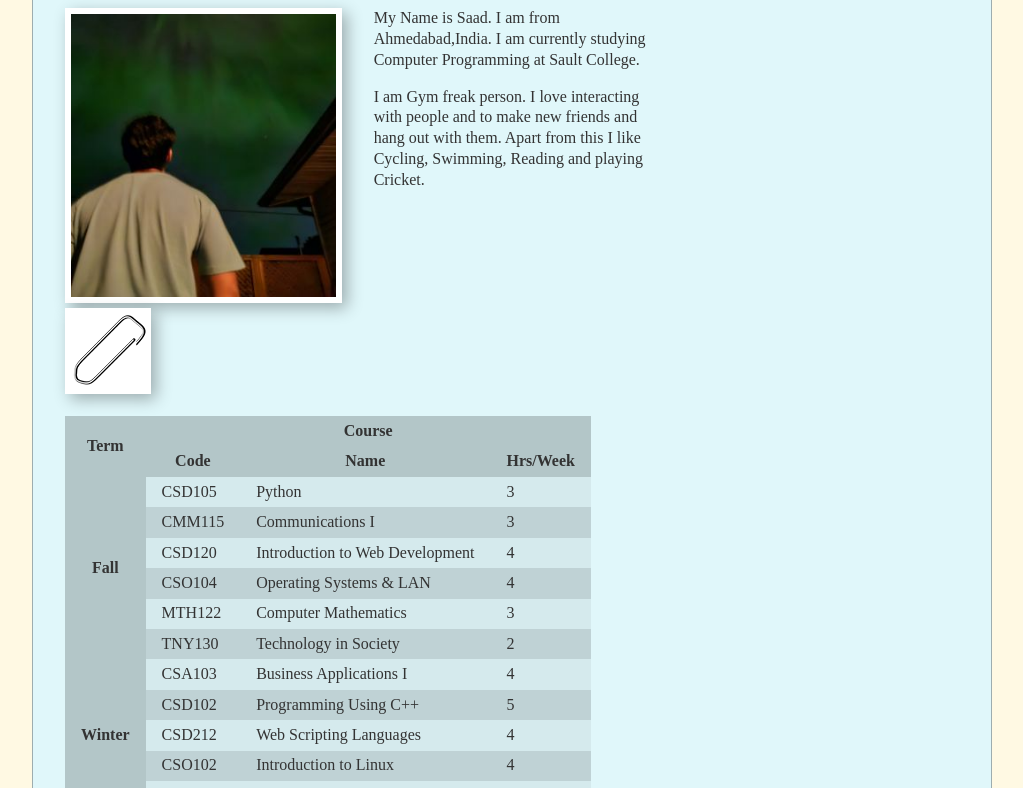
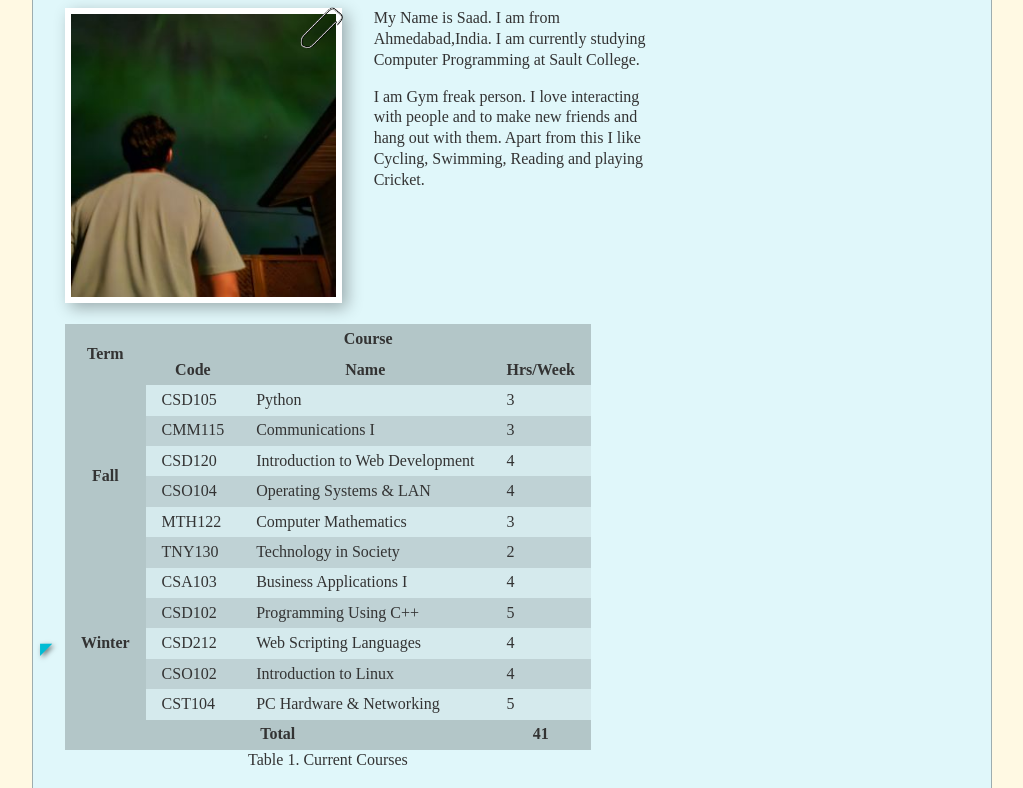
Before and after one commit to Saad1881/Saad1881, a plain HTML site: page site/index.html in a window 1280 px wide. Shown: the part 130-918 px from the top of the page, without its empty margins (128-1151 px from the left). Drawn offline with Linux system fonts and the light colour scheme; a web font is replaced by a local one.

Commit message:
Lab7 Completed

```diff
--- a/site/index.html
+++ b/site/index.html
@@ -32,6 +32,8 @@
                     <li><a href="links.html">Links</a></li>
                     <li><a href="glossary.html">Glossary</a></li>
                     <li><a href="survey.html">Survey</a></li>
+                    <li><a href="lorem.html">Lorem</a></li>
+                    <li><a href="gallery.html">Gallery</a></li>
 
                 </ul>
             </nav>
@@ -40,7 +42,7 @@
         <main>
             <h1>Welcome to Saad's Website!</h1>
             <div class="bio">
-                <a href="Images/MyImage.jpeg">
+                <a href="Images/MyImage.jpeg" class="selfie-link">
                     <img src="Images/MyImage300.jpg" alt="Me Watching Aurora Lights"
                         sizes="(max-width: 500px) 150px, 300px"
                         srcset="Images/MyImage150.jpg 150w, Images/MyImage300.jpg 300w">
--- a/site/styles/main.css
+++ b/site/styles/main.css
@@ -282,6 +282,9 @@ a[href="#top"] {
 
 .gallery img {
     display: block;
+    width: 100%;
+    height: 100%;
+    object-fit: cover;
 }
 
 .gallery .row-span-2 {
@@ -292,12 +295,35 @@ a[href="#top"] {
     grid-column: span 2;
 }
 
-.gallery img {
-    width: 100%;
-    height: 100%;
-    object-fit: cover;
-}
-
 .gallery a:hover {
     transform: scale(1.1);
 }
+
+.bio .paperclip {
+    position: absolute;
+    top: -7px;
+    right: -7px;
+    width: 20%;
+    background: None;
+    box-shadow: None;
+}
+
+.bio a {
+    display: block;
+}
+
+.selfie-link {
+    position: relative;
+}
+
+a[href="#top"] {
+    position: sticky;
+    margin-left: -25px;
+    bottom: 10px;
+    display: inline-block;
+    transition: transform 0.3s ease;
+}
+
+a[href="#top"]:hover {
+    transform: rotate(45deg);
+}
```
Also changed, not shown: site/gallery.html (+4 -1 lines), site/glossary.html (+5 -1 lines), site/links.html (+6 -1 lines), site/lorem.html (+2 -0 lines), site/survey.html (+5 -1 lines).
